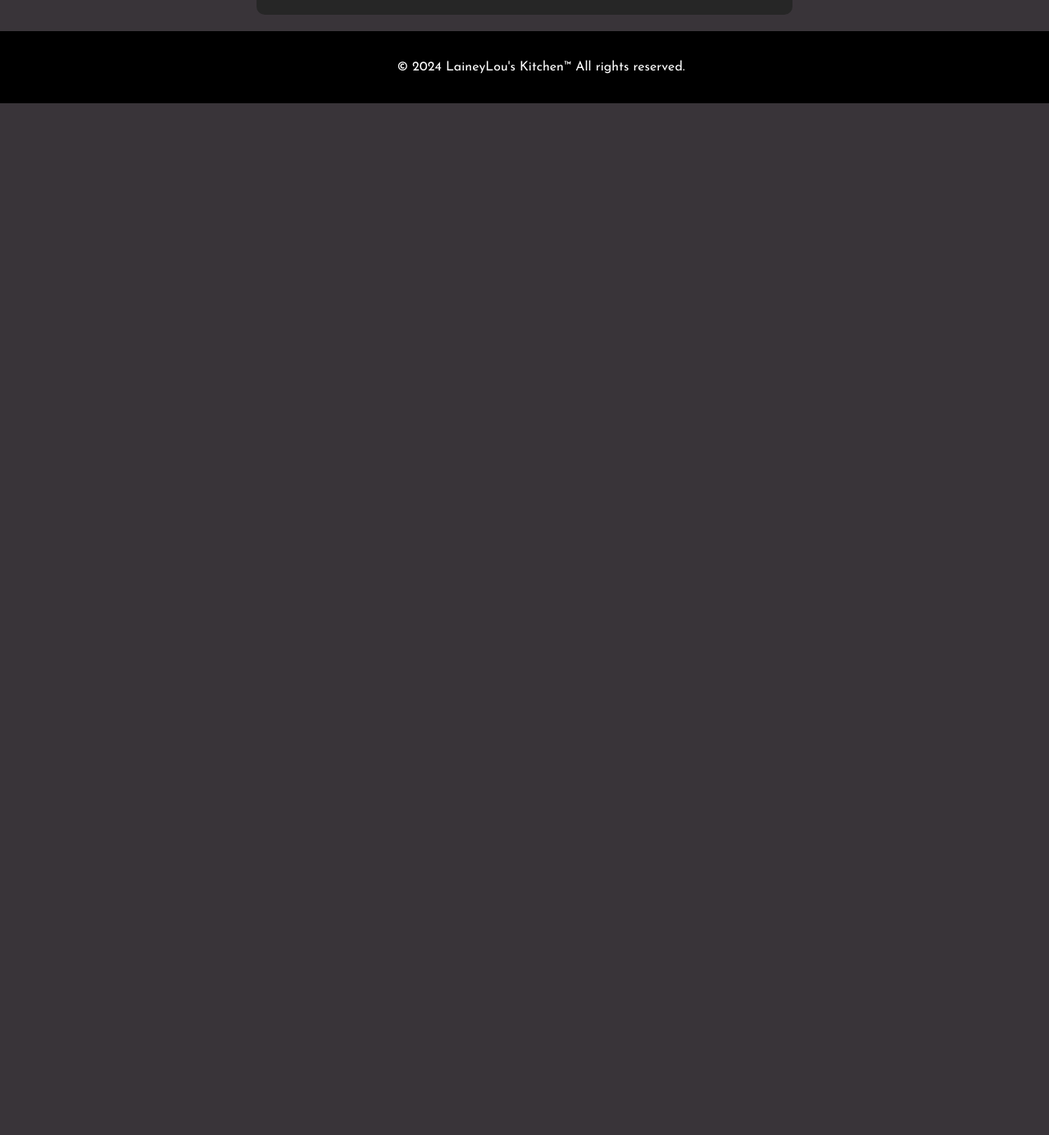
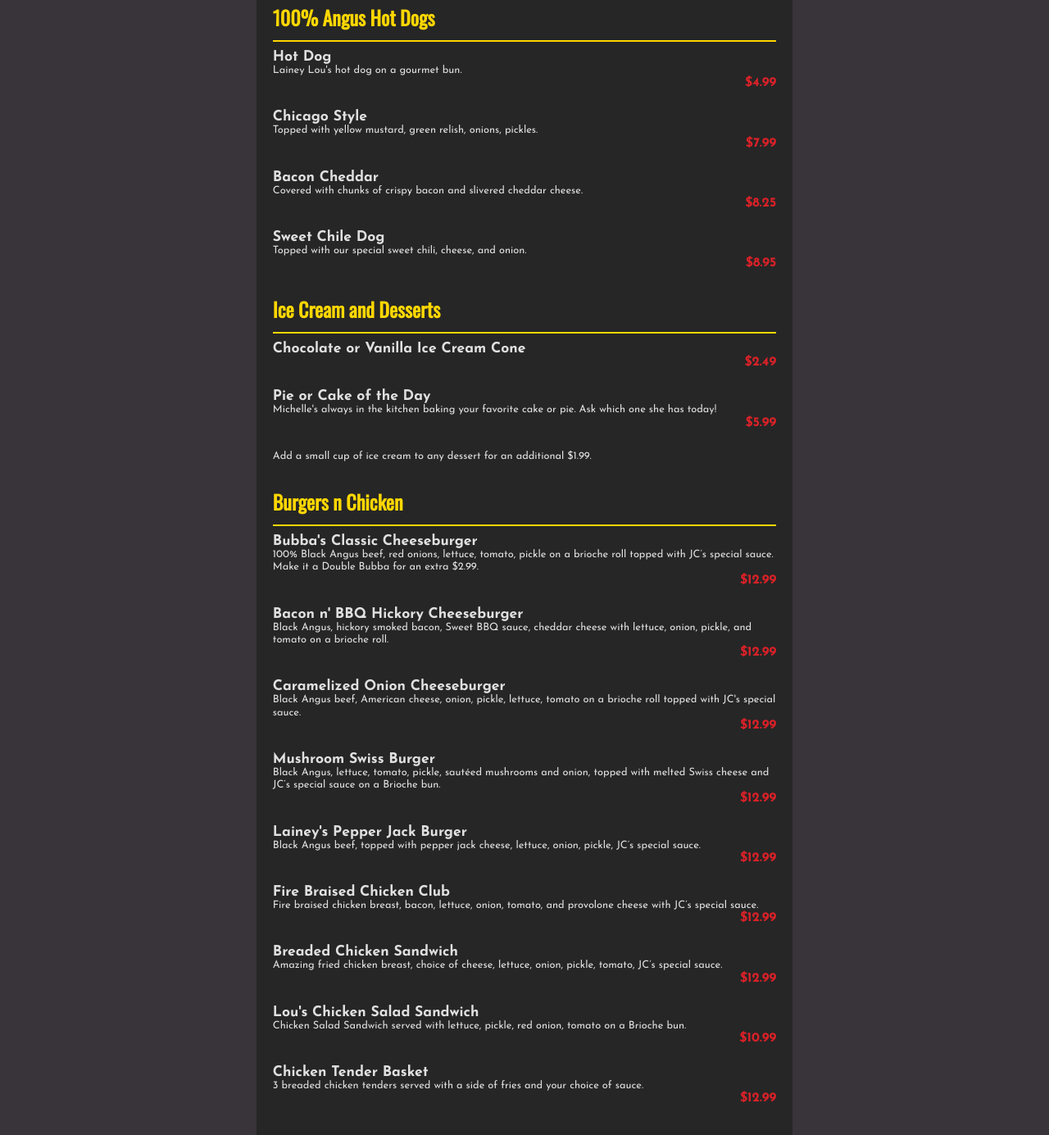
Before and after one commit to cwcdesigns/LaineyLous, a plain HTML site: page index.html in a window 1280 px wide. Shown: the part 1993-3378 px from the top of the page at 82% size. Before the commit the page ends 2119 px from the top, so only its background shows below. Drawn offline with nearby package versions, Linux system fonts and the light colour scheme.

Commit message:
Update index.html
added menu

```diff
--- a/index.html
+++ b/index.html
@@ -215,7 +215,129 @@
         </div>
       </div>
 
-      <!-- Continue adding more sections following the same format... -->
+      <div class="menu-category">
+        <h3>100% Angus Hot Dogs</h3>
+        <hr>
+        <div class="menu-item">
+          <div class="item-details">
+            <p class="title">Hot Dog</p>
+            <p class="description">Lainey Lou's hot dog on a gourmet bun.</p>
+            <p class="price">$4.99</p>
+          </div>
+        </div>
+        <div class="menu-item">
+          <div class="item-details">
+            <p class="title">Chicago Style</p>
+            <p class="description">Topped with yellow mustard, green relish, onions, pickles.</p>
+            <p class="price">$7.99</p>
+          </div>
+        </div>
+        <div class="menu-item">
+          <div class="item-details">
+            <p class="title">Bacon Cheddar</p>
+            <p class="description">Covered with chunks of crispy bacon and slivered cheddar cheese.</p>
+            <p class="price">$8.25</p>
+          </div>
+        </div>
+        <div class="menu-item">
+          <div class="item-details">
+            <p class="title">Sweet Chile Dog</p>
+            <p class="description">Topped with our special sweet chili, cheese, and onion.</p>
+            <p class="price">$8.95</p>
+          </div>
+        </div>
+      </div>
+
+      <div class="menu-category">
+        <h3>Ice Cream and Desserts</h3>
+        <hr>
+        <div class="menu-item">
+          <div class="item-details">
+            <p class="title">Chocolate or Vanilla Ice Cream Cone</p>
+            <p class="price">$2.49</p>
+          </div>
+        </div>
+        <div class="menu-item">
+          <div class="item-details">
+            <p class="title">Pie or Cake of the Day</p>
+            <p class="description">Michelle's always in the kitchen baking your favorite cake or pie. Ask which one she has today!</p>
+            <p class="price">$5.99</p>
+          </div>
+        </div>
+        <div class="menu-item">
+          <div class="item-details">
+            <p class="description">Add a small cup of ice cream to any dessert for an additional $1.99.</p>
+          </div>
+        </div>
+      </div>
+
+      <div class="menu-category">
+        <h3>Burgers n Chicken</h3>
+        <hr>
+        <div class="menu-item">
+          <div class="item-details">
+            <p class="title">Bubba's Classic Cheeseburger</p>
+            <p class="description">100% Black Angus beef, red onions, lettuce, tomato, pickle on a brioche roll topped with JC’s special sauce. Make it a Double Bubba for an extra $2.99.</p>
+            <p class="price">$12.99</p>
+          </div>
+        </div>
+        <div class="menu-item">
+          <div class="item-details">
+            <p class="title">Bacon n' BBQ Hickory Cheeseburger</p>
+            <p class="description">Black Angus, hickory smoked bacon, Sweet BBQ sauce, cheddar cheese with lettuce, onion, pickle, and tomato on a brioche roll.</p>
+            <p class="price">$12.99</p>
+          </div>
+        </div>
+        <div class="menu-item">
+          <div class="item-details">
+            <p class="title">Caramelized Onion Cheeseburger</p>
+            <p class="description">Black Angus beef, American cheese, onion, pickle, lettuce, tomato on a brioche roll topped with JC's special sauce.</p>
+            <p class="price">$12.99</p>
+          </div>
+        </div>
+        <div class="menu-item">
+          <div class="item-details">
+            <p class="title">Mushroom Swiss Burger</p>
+            <p class="description">Black Angus, lettuce, tomato, pickle, sautéed mushrooms and onion, topped with melted Swiss cheese and JC’s special sauce on a Brioche bun.</p>
+            <p class="price">$12.99</p>
+          </div>
+        </div>
+        <div class="menu-item">
+          <div class="item-details">
+            <p class="title">Lainey's Pepper Jack Burger</p>
+            <p class="description">Black Angus beef, topped with pepper jack cheese, lettuce, onion, pickle, JC’s special sauce.</p>
+            <p class="price">$12.99</p>
+          </div>
+        </div>
+        <div class="menu-item">
+          <div class="item-details">
+            <p class="title">Fire Braised Chicken Club</p>
+            <p class="description">Fire braised chicken breast, bacon, lettuce, onion, tomato, and provolone cheese with JC’s special sauce.</p>
+            <p class="price">$12.99</p>
+          </div>
+        </div>
+        <div class="menu-item">
+          <div class="item-details">
+            <p class="title">Breaded Chicken Sandwich</p>
+            <p class="description">Amazing fried chicken breast, choice of cheese, lettuce, onion, pickle, tomato, JC’s special sauce.</p>
+            <p class="price">$12.99</p>
+          </div>
+        </div>
+        <div class="menu-item">
+          <div class="item-details">
+            <p class="title">Lou's Chicken Salad Sandwich</p>
+            <p class="description">Chicken Salad Sandwich served with lettuce, pickle, red onion, tomato on a Brioche bun.</p>
+            <p class="price">$10.99</p>
+          </div>
+        </div>
+        <div class="menu-item">
+          <div class="item-details">
+            <p class="title">Chicken Tender Basket</p>
+            <p class="description">3 breaded chicken tenders served with a side of fries and your choice of sauce.</p>
+            <p class="price">$12.99</p>
+          </div>
+        </div>
+      </div>
 
     </section>
   </div>
```
